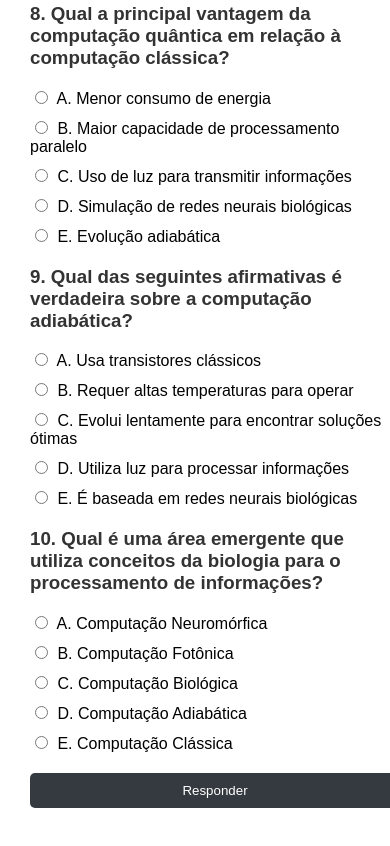
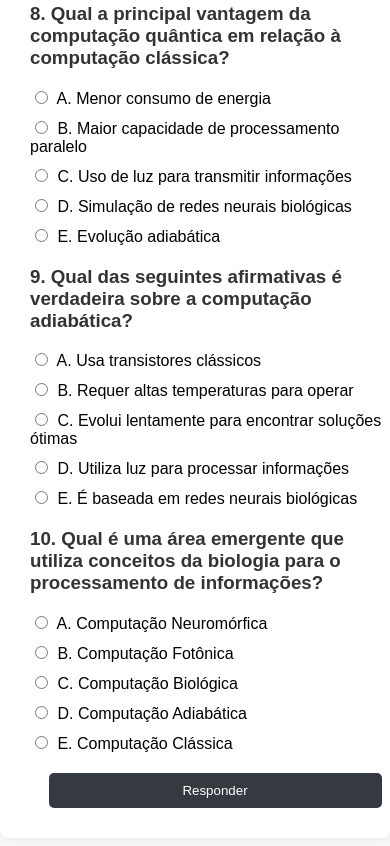
Before and after one commit to RAVELLSL/lista-de-exercicios-sistemadeclassificacaocomputacional, a plain HTML site: page index.html in a window 390 px wide. Shown: the part 1826-2672 px from the top of the page. Drawn offline with Linux system fonts and the light colour scheme.

Commit message:
Update index.html

```diff
--- a/index.html
+++ b/index.html
@@ -178,15 +178,15 @@ button:hover {
     }
 
     button {
-        width: 100%;
-        box-sizing: border-box; /* Adicionado para garantir que o botão se ajuste corretamente */
+        width: 90%; /* Diminuído o tamanho do botão */
+        margin: 0 auto; /* Centraliza o botão */
+        box-sizing: border-box; /* Garante que padding e borda sejam incluídos na largura total */
     }
 
     .modal-content {
         width: 90%;
     }
 }
-
 
 </style>
 </head>
```
